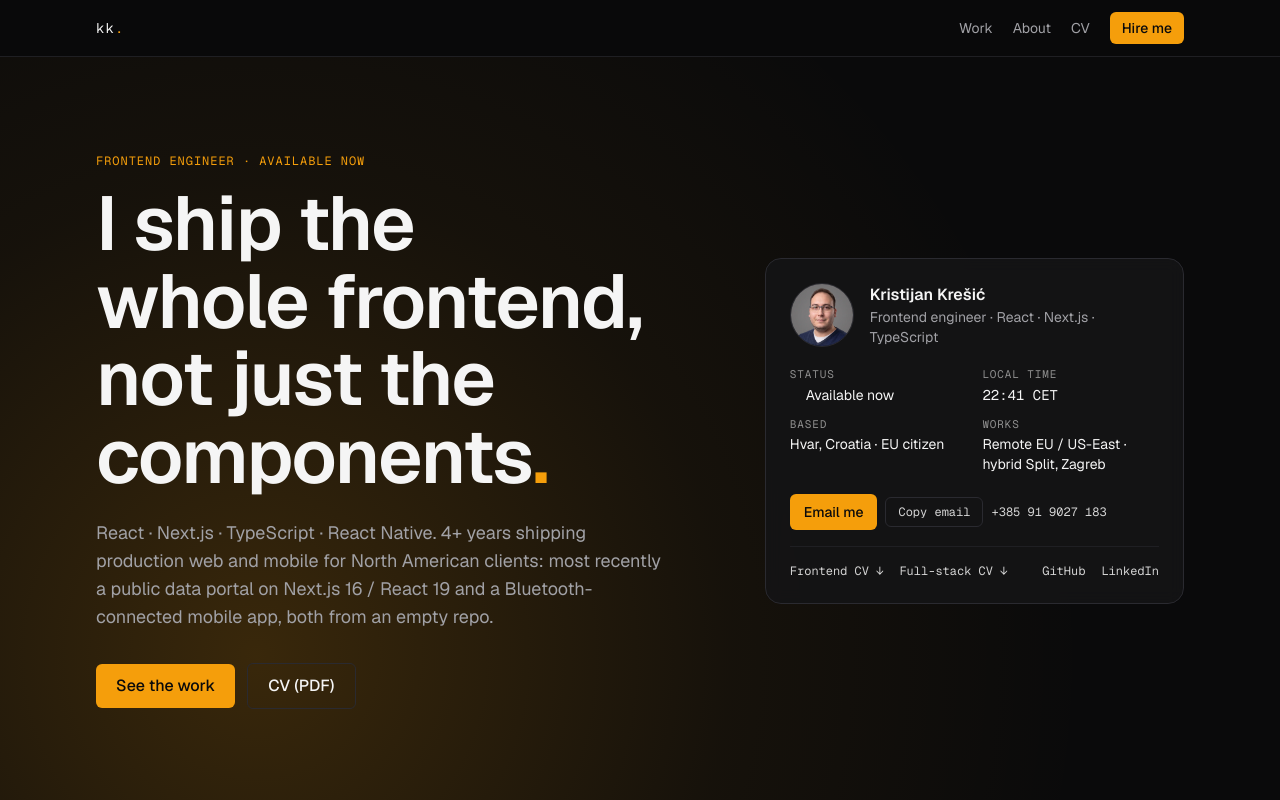
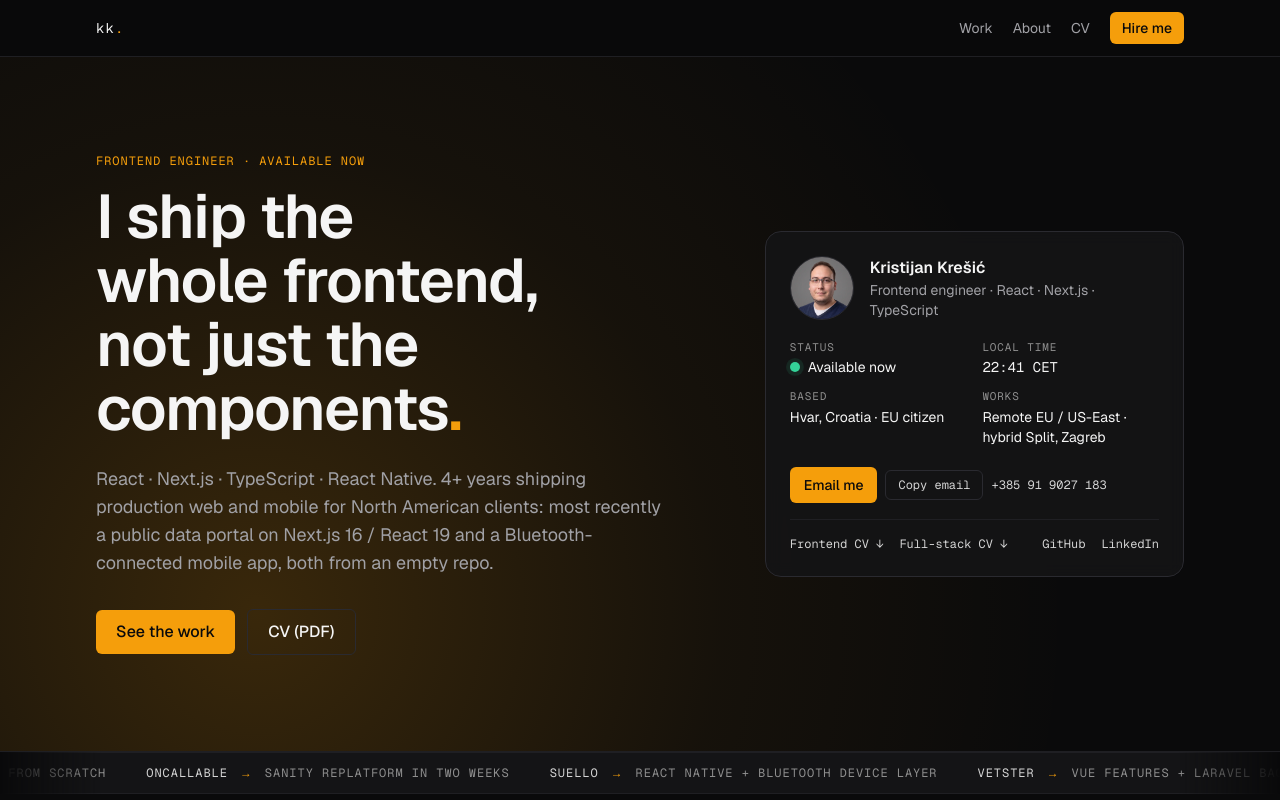
Before and after one commit to kristijan-kresic-hvar/kristijankresic.com, a Next.js app: page / in a window 1280 px wide. Shown: the top 800 px of the page. Built offline with nearby package versions, Linux system fonts and the light colour scheme.

Commit message:
fix: keep the annotated image at its own height; tighten hero headline; visible status dot

```diff
--- a/src/app/page.tsx
+++ b/src/app/page.tsx
@@ -37,7 +37,7 @@ export default function Home() {
         <Container className="relative grid gap-10 py-14 sm:py-20 lg:grid-cols-[minmax(0,1.5fr)_minmax(320px,1fr)] lg:items-center lg:py-24">
           <div>
             <p className="reveal font-mono text-xs uppercase tracking-wide text-accent">Frontend engineer · available now</p>
-            <h1 className="reveal reveal-delay-1 mt-4 text-[clamp(38px,6vw,76px)] font-semibold leading-[1.02] tracking-tighter">
+            <h1 className="reveal reveal-delay-1 mt-4 text-[clamp(36px,4.8vw,64px)] font-semibold leading-[1.04] tracking-tighter">
               I ship the whole frontend,
               <br className="hidden sm:block" /> not just the components<span className="text-accent">.</span>
             </h1>
@@ -85,9 +85,9 @@ export default function Home() {
               <div>
                 <dt className="font-mono text-[11px] uppercase tracking-wide text-text-muted">Status</dt>
                 <dd className="mt-0.5 flex items-center gap-2 text-text-primary">
-                  <span className="relative flex h-2 w-2">
-                    <span className="absolute inline-flex h-full w-full animate-ping rounded-full bg-success opacity-60 motion-reduce:hidden" />
-                    <span className="relative inline-flex h-2 w-2 rounded-full bg-success" />
+                  <span className="relative inline-flex h-2.5 w-2.5 shrink-0">
+                    <span className="absolute inset-0 animate-ping rounded-full motion-reduce:hidden" style={{ background: '#34d399', opacity: 0.5 }} />
+                    <span className="relative inline-block h-2.5 w-2.5 rounded-full" style={{ background: '#34d399' }} />
                   </span>
                   Available now
                 </dd>
--- a/src/components/annotated-shot.tsx
+++ b/src/components/annotated-shot.tsx
@@ -76,7 +76,7 @@ export function AnnotatedShot({
 
   return (
     <div ref={wrap} className="relative grid gap-6 lg:grid-cols-[minmax(0,3fr)_minmax(260px,1fr)] lg:gap-12">
-      <div ref={img} className="relative overflow-hidden rounded-xl border border-border-subtle bg-bg-elev-1">
+      <div ref={img} className="relative self-start overflow-hidden rounded-xl border border-border-subtle bg-bg-elev-1">
         <Image src={src} alt={alt} width={width} height={height} priority className="w-full" />
         {annotations.map((a, i) => (
           <button
```
